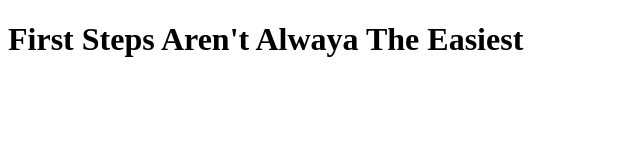
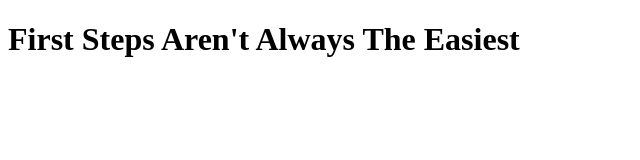
Before and after one commit to Jabrahamjohn/Coursera-learnig, a plain HTML site: page sites/index.html in a window 1280 px wide. Shown: the full height of the page, 0-640 px from the left. Drawn offline with Linux system fonts and the light colour scheme.

Commit message:
baby shark

```diff
--- a/sites/index.html
+++ b/sites/index.html
@@ -6,6 +6,6 @@
 	<title>Hello Coursera</title>
 </head>
 <body>
-	<h1> First Steps Aren't Alwaya The Easiest</h1>
+	<h1> First Steps Aren't Always The Easiest</h1>
 </body>
 </html>
```
